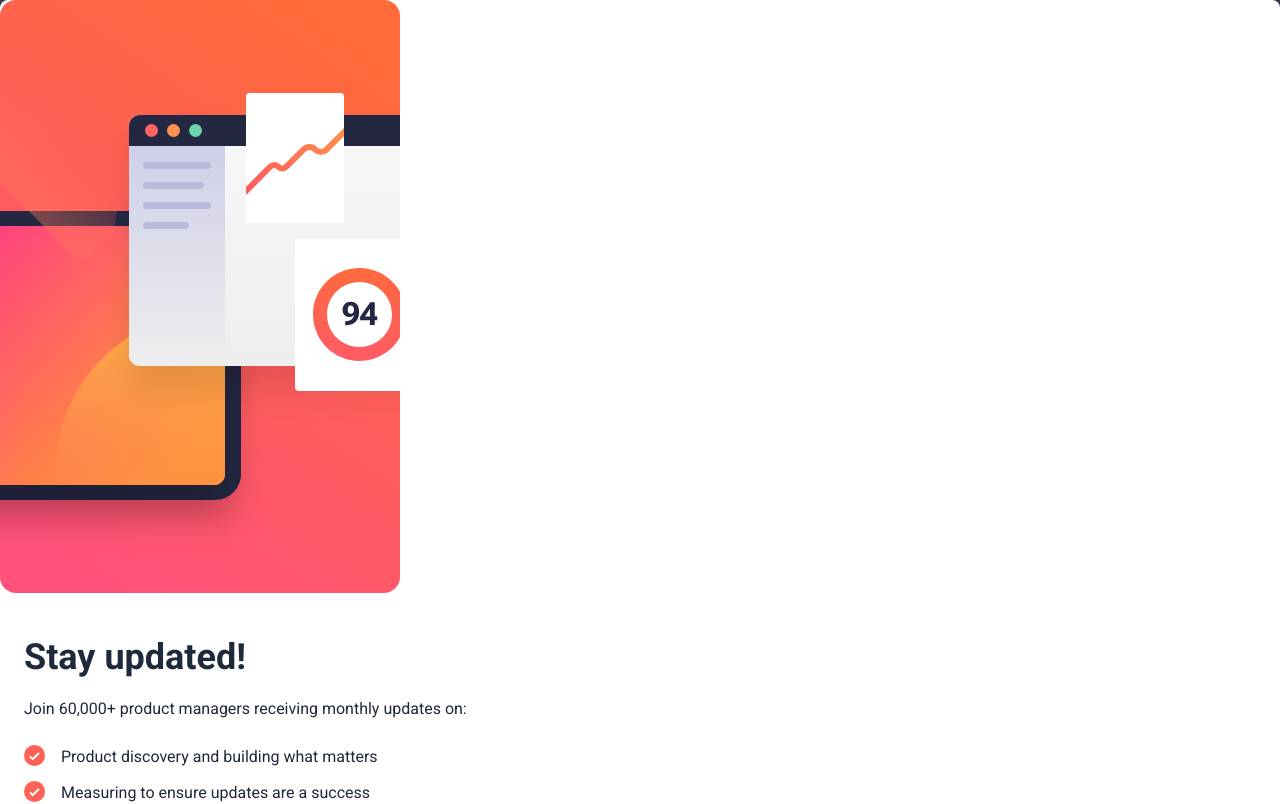
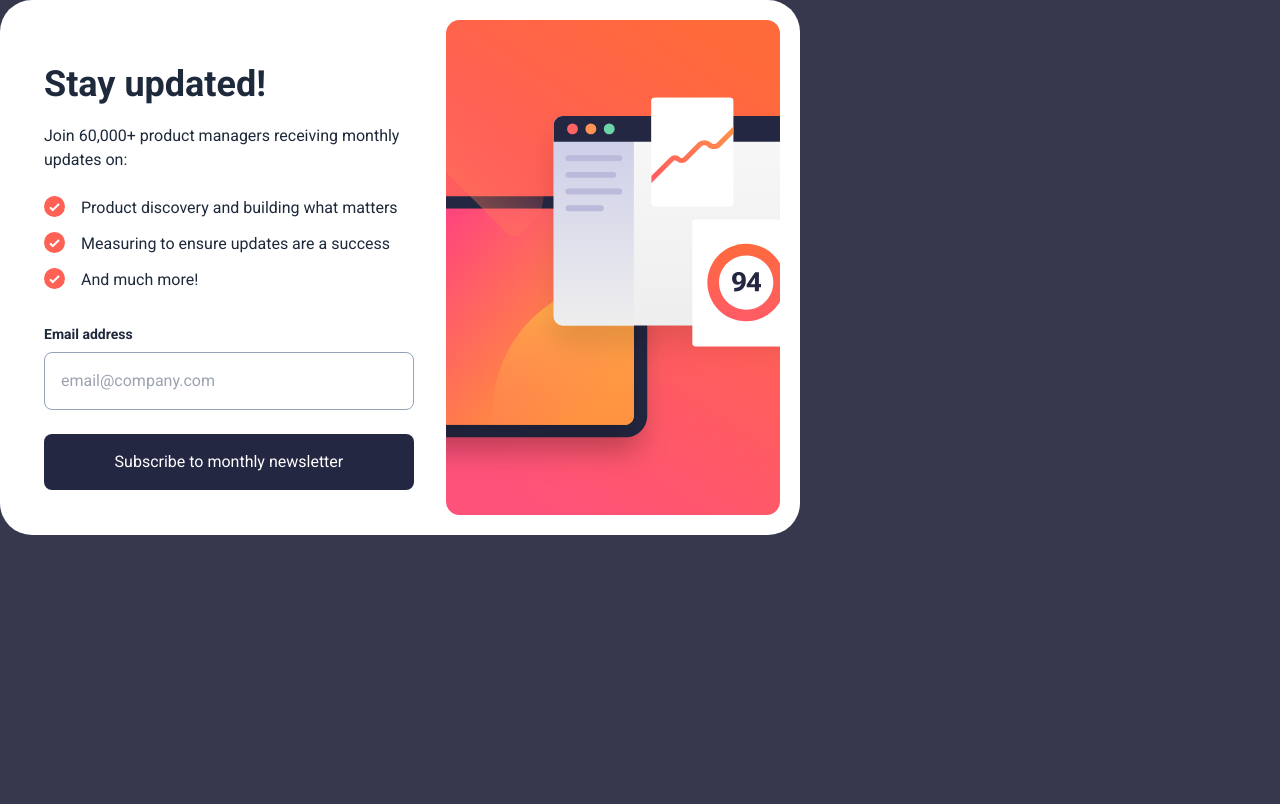
Before and after one commit to dirudeen/Newsletter-signup-component, a React (Vite) app: page / in a window 1280 px wide. Shown: the top 804 px of the page. Built offline with nearby package versions, Linux system fonts and the light colour scheme.

Commit message:
modified the styling

```diff
--- a/src/components/UI/Card.jsx
+++ b/src/components/UI/Card.jsx
@@ -1,7 +1,7 @@
 
 const Card = (props) => {
   // eslint-disable-next-line react/prop-types
-  return <main className=" bg-secondary-100 md:rounded-lg ">{props.children}</main>;
+  return <main className=" bg-secondary-100 md:rounded-[2rem] md:flex md:flex-row-reverse md:max-w-[50rem] md:p-5 md:gap-2 ">{props.children}</main>;
 };
 
 export default Card;
```
